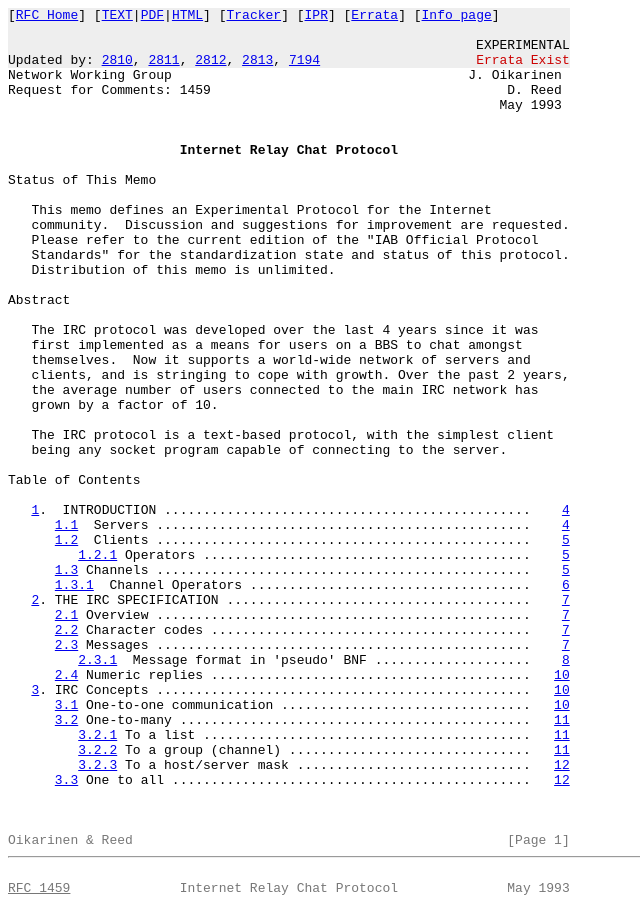
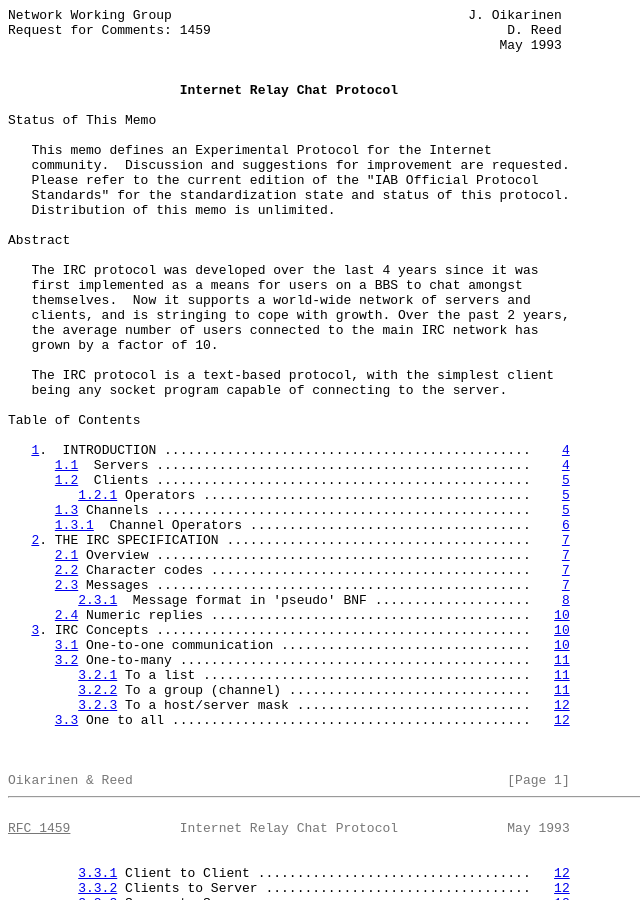
Before and after one commit to psotnic/tmp, a Jekyll site: the page rfc1459.html, which Jekyll copies as it is, in a window 1280 px wide and 900 px high. Shown: the whole window, without its empty margins (0-640 px from the left). Built offline with Jekyll 4.4.1, drawn with Linux system fonts in a browser that asks for light colours.

Commit message:
Update rfc1459.html

```diff
--- a/rfc1459.html
+++ b/rfc1459.html
@@ -158,7 +158,7 @@
     // -->
     </script></head>
 <body>
-<span class="pre noprint docinfo">[<a href="https://www.rfc-editor.org" title="RFC Editor">RFC Home</a>] [<a href="/rfc/rfc1459.txt">TEXT</a>|<a href="/rfc/pdfrfc/rfc1459.txt.pdf">PDF</a>|<a href="/rfc/rfc1459.html">HTML</a>] [<a href='https://datatracker.ietf.org/doc/rfc1459' title='IETF Datatracker information for this document'>Tracker</a>] [<a href="https://datatracker.ietf.org/ipr/search/?rfc=1459&amp;submit=rfc" title="IPR disclosures related to this document">IPR</a>] [<a class="boldtext" href="/errata/rfc1459" target="_blank">Errata</a>] [<a href='https://www.rfc-editor.org/info/rfc1459' title='Info page'>Info page</a>]         </span><br/><span class="pre noprint docinfo">                                                                        </span><br /><span class="pre noprint docinfo">                                                            EXPERIMENTAL</span><br /><span class="pre noprint docinfo">Updated by: <a href="/rfc/rfc2810" target="_blank">2810</a>, <a href="/rfc/rfc2811" target="_blank">2811</a>, <a href="/rfc/rfc2812" target="_blank">2812</a>, <a href="/rfc/rfc2813" target="_blank">2813</a>, <a href="/rfc/rfc7194" target="_blank">7194</a>                    <span style='color: #C00;'>Errata Exist</span></span><pre>Network Working Group                                      J. Oikarinen
+<pre>Network Working Group                                      J. Oikarinen
 Request for Comments: 1459                                      D. Reed
                                                                May 1993
 
```
